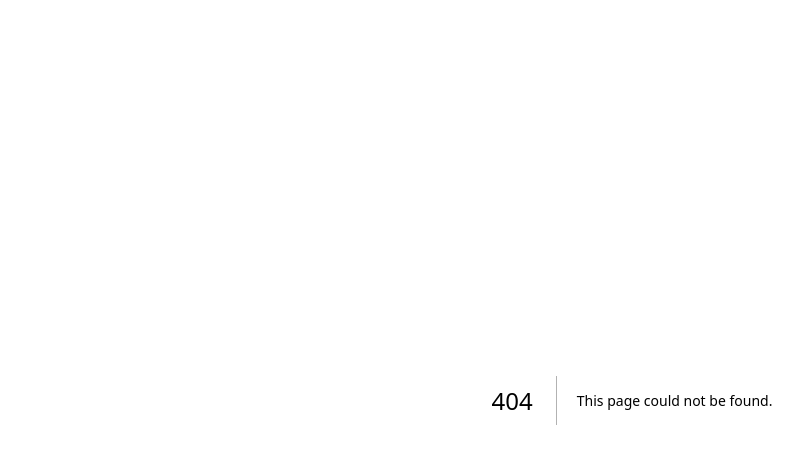
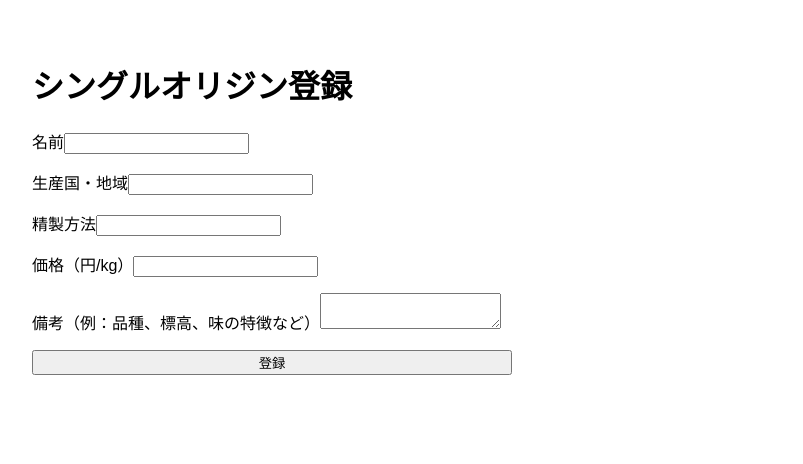
Before and after one commit to atsugicoffee/blendmaster, a Next.js app: page /single in a window 1280 px wide. Before the commit this address had no page. Shown: the top 464 px of the page, without its empty margins (8-811 px from the left). Built offline with nearby package versions, Linux system fonts and the light colour scheme.

Commit message:
Create single.js

```diff
--- /dev/null
+++ b/pages/single.js
@@ -0,0 +1,61 @@
+import { useState } from 'react';
+
+export default function SingleOrigin() {
+  const [name, setName] = useState('');
+  const [origin, setOrigin] = useState('');
+  const [process, setProcess] = useState('');
+  const [price, setPrice] = useState('');
+  const [note, setNote] = useState('');
+  const [saved, setSaved] = useState(false);
+
+  const handleSubmit = (e) => {
+    e.preventDefault();
+    const newOrigin = {
+      name,
+      origin,
+      process,
+      price,
+      note,
+    };
+    console.log('登録されたシングルオリジン:', newOrigin);
+    setSaved(true);
+  };
+
+  return (
+    <div style={{ padding: '2rem', fontFamily: 'sans-serif' }}>
+      <h1>シングルオリジン登録</h1>
+      <form onSubmit={handleSubmit} style={{ display: 'grid', gap: '1rem', maxWidth: 480 }}>
+        <label>
+          名前
+          <input type="text" value={name} onChange={(e) => setName(e.target.value)} required />
+        </label>
+
+        <label>
+          生産国・地域
+          <input type="text" value={origin} onChange={(e) => setOrigin(e.target.value)} required />
+        </label>
+
+        <label>
+          精製方法
+          <input type="text" value={process} onChange={(e) => setProcess(e.target.value)} required />
+        </label>
+
+        <label>
+          価格（円/kg）
+          <input type="number" value={price} onChange={(e) => setPrice(e.target.value)} required />
+        </label>
+
+        <label>
+          備考（例：品種、標高、味の特徴など）
+          <textarea value={note} onChange={(e) => setNote(e.target.value)} />
+        </label>
+
+        <button type="submit">登録</button>
+      </form>
+
+      {saved && (
+        <p style={{ marginTop: '1rem', color: 'green' }}>保存されました（仮）🎉</p>
+      )}
+    </div>
+  );
+}
```
